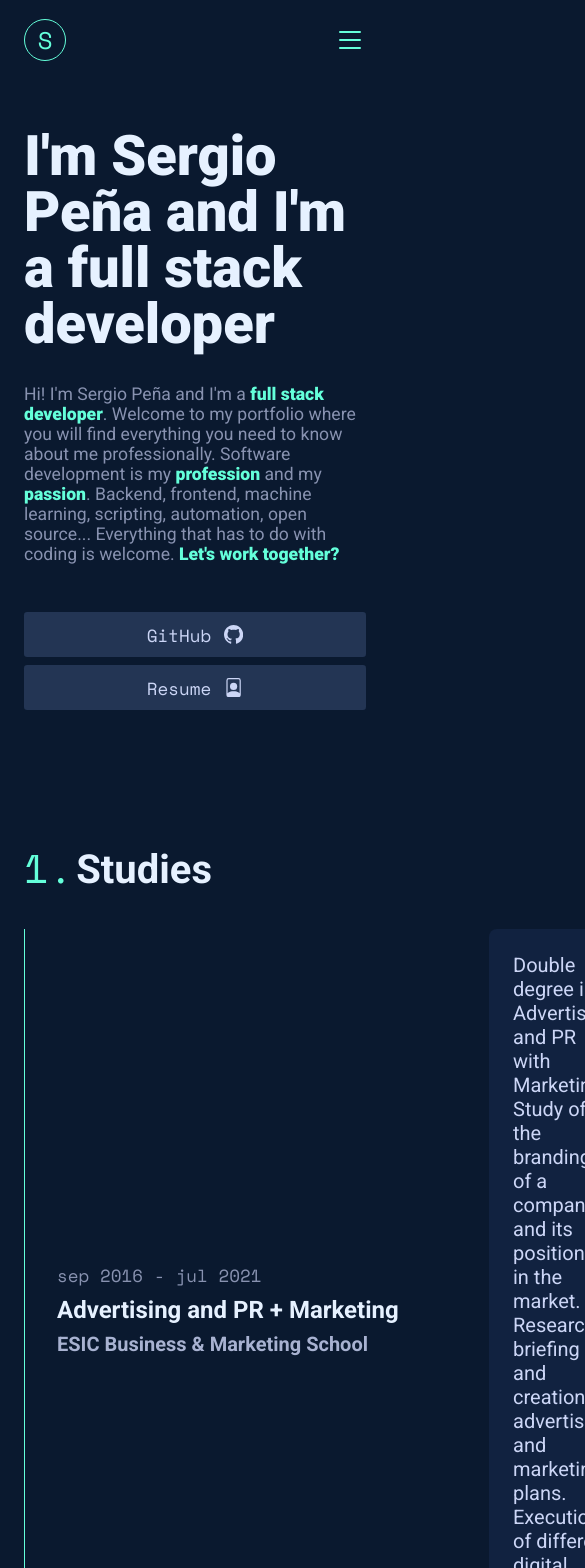
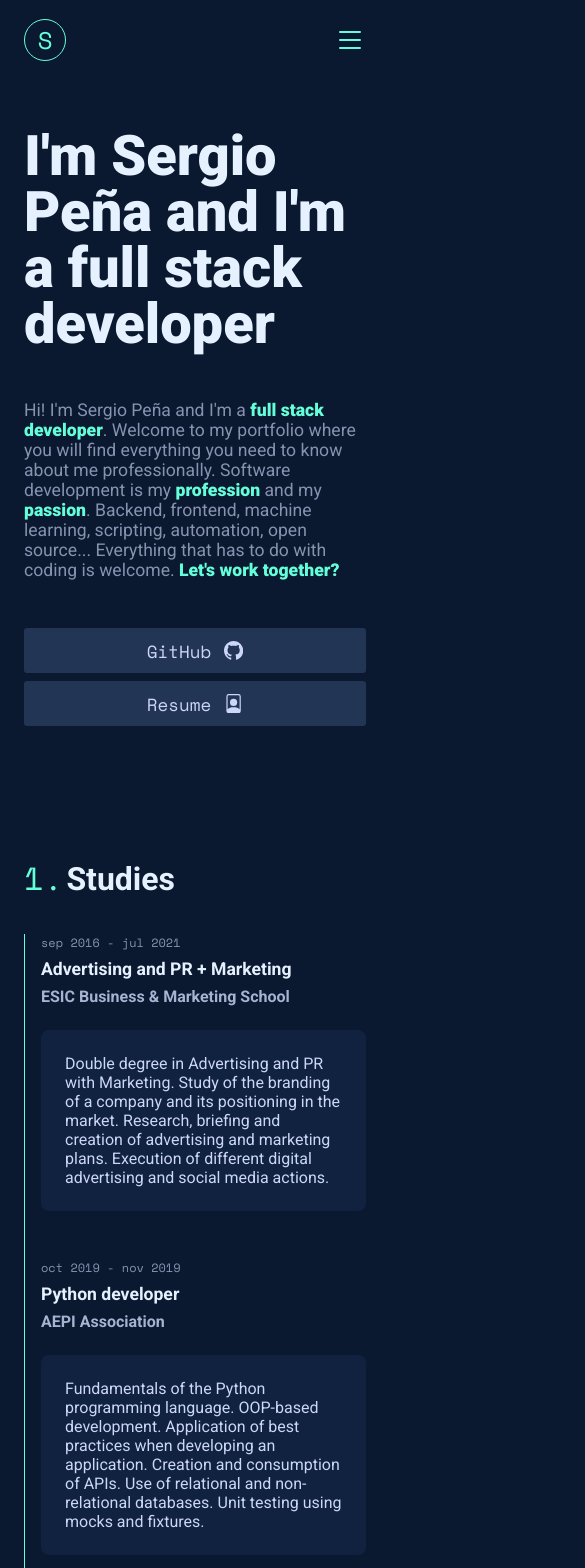
Before and after one commit to sergiopmdeveloper/portfolio, a React (Vite) app: page / in a window 390 px wide. Shown: the top 1568 px of the page, 585 px wide, since content can reach past the window. Built offline with nearby package versions, Linux system fonts and the light colour scheme.

Commit message:
style: implement responsive mode

```diff
--- a/src/components/SectionTitle.tsx
+++ b/src/components/SectionTitle.tsx
@@ -21,12 +21,20 @@ const Number = styled.span`
   font-family: ${theme.spaceMono};
   font-size: ${theme.fontSize7};
   color: ${theme.green};
+
+  @media (width <= ${theme.tablet}) {
+    font-size: ${theme.fontSize6};
+  }
 `
 
 const Text = styled.h1`
   font-family: ${theme.roboto};
   font-size: ${theme.fontSize7};
   color: ${theme.white};
+
+  @media (width <= ${theme.tablet}) {
+    font-size: ${theme.fontSize6};
+  }
 `
 
 /**
--- a/src/components/Studies/Studies.tsx
+++ b/src/components/Studies/Studies.tsx
@@ -10,12 +10,22 @@ const StudiesContainer = styled.div`
   flex-direction: column;
   gap: 2rem;
   border-left: 1px solid ${theme.green};
+
+  @media (width <= ${theme.tablet}) {
+    gap: 3rem;
+  }
 `
 
 const StudyWrapper = styled.div`
   display: flex;
   align-items: center;
   gap: 2rem;
+
+  @media (width <= ${theme.tablet}) {
+    flex-direction: column;
+    align-items: start;
+    gap: 1rem;
+  }
 `
 
 const Study = styled.div`
@@ -25,24 +35,61 @@ const Study = styled.div`
   gap: 0.5rem;
   margin-bottom: 0.5rem;
   padding-left: 2rem;
+
+  @media (width <= ${theme.smallLaptop}) {
+    min-width: 20rem;
+  }
+
+  @media (width <= ${theme.tablet}) {
+    min-width: auto;
+    padding-left: 1.5rem;
+  }
+
+  @media (width <= ${theme.largeMobile}) {
+    padding-left: 1rem;
+  }
 `
 
 const StudyDate = styled.span`
   font-family: ${theme.spaceMono};
   font-size: ${theme.fontSize3};
   color: ${theme.slate};
+
+  @media (width <= ${theme.smallLaptop}) {
+    font-size: ${theme.fontSize2};
+  }
+
+  @media (width <= ${theme.largeMobile}) {
+    font-size: ${theme.fontSize1};
+  }
 `
 
 const StudieTitle = styled.h2`
   font-family: ${theme.roboto};
   font-size: ${theme.fontSize5};
   color: ${theme.white};
+
+  @media (width <= ${theme.smallLaptop}) {
+    font-size: ${theme.fontSize4};
+  }
+
+  @media (width <= ${theme.largeMobile}) {
+    font-size: ${theme.fontSize3};
+  }
 `
 
 const StudySchool = styled.h3`
   font-family: ${theme.roboto};
   font-size: ${theme.fontSize4};
   color: ${theme.lightSlate};
+
+  @media (width <= ${theme.smallLaptop}) {
+    font-size: ${theme.fontSize3};
+  }
+
+  @media (width <= ${theme.largeMobile}) {
+    font-size: ${theme.fontSize2};
+  }
 `
 
 const StudyDescription = styled.p`
@@ -53,6 +100,19 @@ const StudyDescription = styled.p`
   background-color: ${theme.lightNavy};
   border-radius: 0.5rem;
   padding: 1.5rem;
+
+  @media (width <= ${theme.smallLaptop}) {
+    font-size: ${theme.fontSize3};
+  }
+
+  @media (width <= ${theme.tablet}) {
+    margin-left: 1.5rem;
+  }
+
+  @media (width <= ${theme.largeMobile}) {
+    font-size: ${theme.fontSize2};
+    margin-left: 1rem;
+  }
 `
 
 /**
--- a/src/components/Welcome/Welcome.tsx
+++ b/src/components/Welcome/Welcome.tsx
@@ -29,7 +29,7 @@ const WelcomeTitle = styled.h1`
   font-weight: 900;
   text-align: center;
   color: ${theme.white};
-  margin-bottom: 2rem;
+  margin-bottom: 3rem;
   line-height: 1;
 
   @media (width <= ${theme.tablet}) {
--- a/src/styles.ts
+++ b/src/styles.ts
@@ -47,6 +47,7 @@ const fontSizes = {
 // Screens
 const screens = {
   laptop: '1440px',
+  smallLaptop: '1024px',
   tablet: '768px',
   largeMobile: '480px',
   smallMobile: '360px',
```
